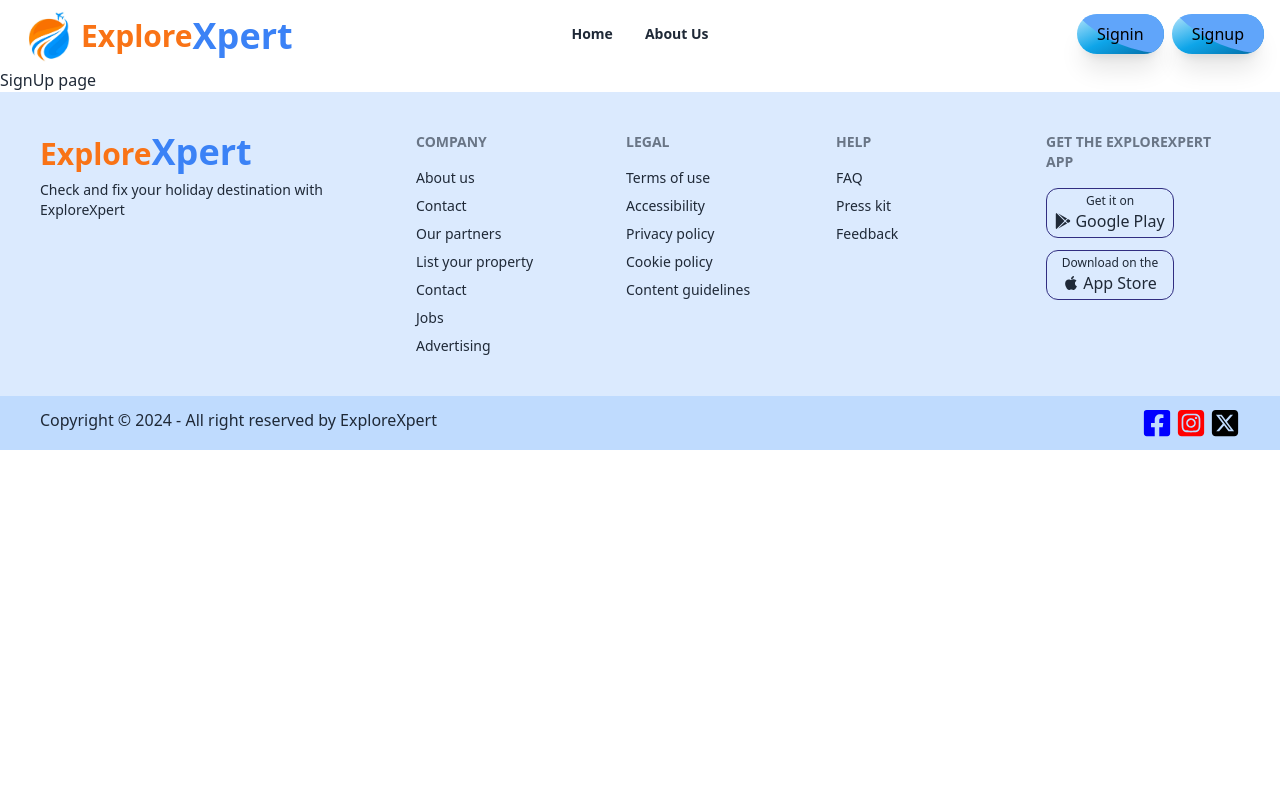
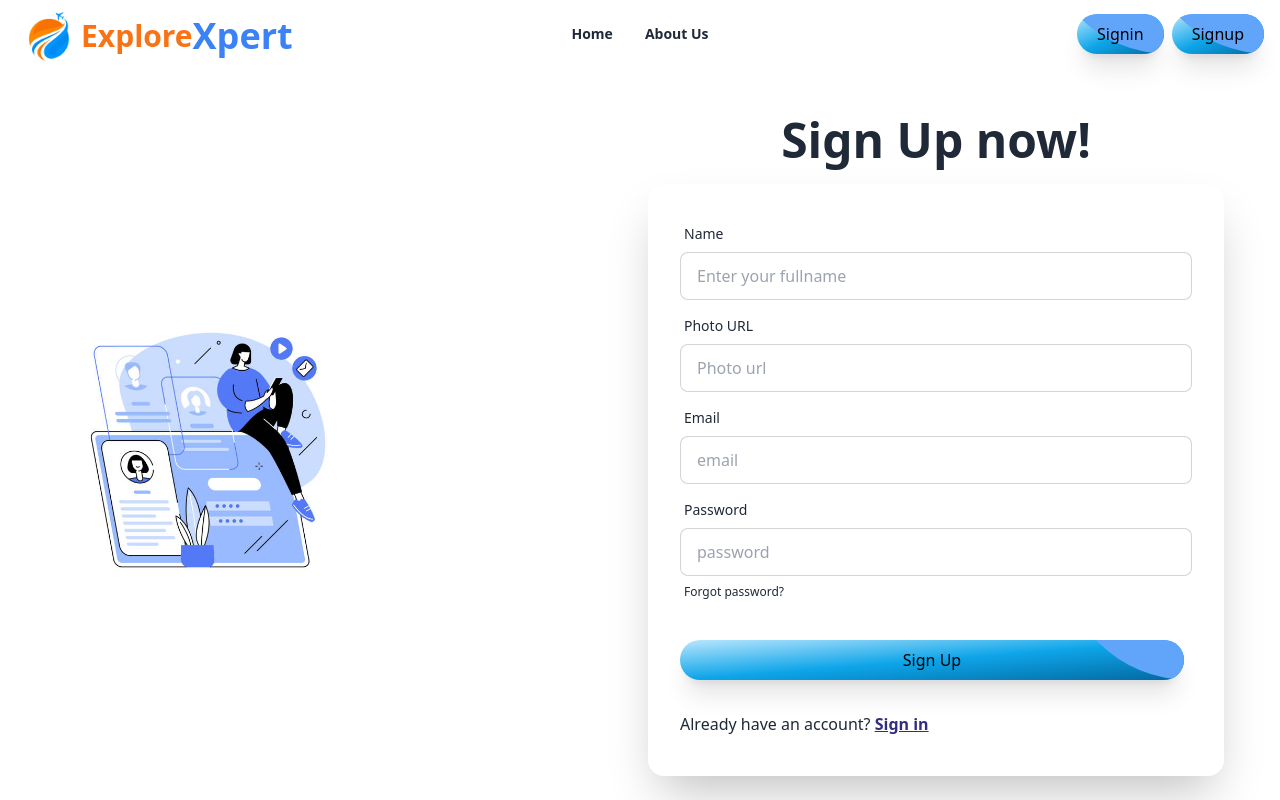
Before and after one commit to Jaheda20/tourism-management-client, a React (Vite) app: page /signup in a window 1280 px wide. Shown: the top 800 px of the page. Built offline with nearby package versions, Linux system fonts and the light colour scheme.

Commit message:
designed register page

```diff
--- a/src/Pages/Signup/SignUp.jsx
+++ b/src/Pages/Signup/SignUp.jsx
@@ -1,9 +1,56 @@
-
+import { Link } from "react-router-dom";
+import registerPhoto from "../../../public/images/regPic.jpg"
 
 const SignUp = () => {
     return (
-        <div>
-            <h2>SignUp page</h2>
+        <div className="hero mt-12 mb-20 flex flex-col md:flex-row items-center justify-center md:px-12">
+            <div className="md:w-1/2">
+                <img src={registerPhoto} alt="" className="w-80" />
+            </div>
+            <div className="md:w-1/2 w-full px-2 flex-col">
+                <div className="text-center">
+                    <h1 className="text-2xl md:text-5xl font-bold mb-5">Sign Up now!</h1>
+                </div>
+                <div className="card shrink-0 w-full max-w-sm md:max-w-4xl shadow-2xl bg-base-100">
+                    <form className=" card-body">
+                        <div className="form-control">
+                            <label className="label">
+                                <span className="label-text">Name</span>
+                            </label>
+                            <input type="email" name="name" placeholder="Enter your fullname" className="input input-bordered" required />
+                        </div>
+                        <div className="form-control">
+                            <label className="label">
+                                <span className="label-text">Photo URL</span>
+                            </label>
+                            <input type="email" placeholder="Photo url" name="photo" className="input input-bordered" required />
+                        </div>
+                        <div className="form-control">
+                            <label className="label">
+                                <span className="label-text">Email</span>
+                            </label>
+                            <input type="email" placeholder="email" name="email" className="input input-bordered" required />
+                        </div>
+                        <div className="form-control">
+                            <label className="label">
+                                <span className="label-text">Password</span>
+                            </label>
+                            <input type="password" name="password" placeholder="password" className="input input-bordered" required />
+                            <label className="label">
+                                <a href="#" className="label-text-alt link link-hover">Forgot password?</a>
+                            </label>
+                        </div>
+                        <div className="form-control mt-6">
+                            <button className="mr-2 relative inline-flex items-center justify-center p-2 px-3 md:px-5 py-2 overflow-hidden text-xs md:text-base md:font-medium transition duration-400 ease-out rounded-3xl shadow-xl group hover:ring-1 hover:ring-orange-500">
+                                <span className="absolute inset-0 w-full h-full bg-gradient-to-br from-sky-200 via-sky-500 to-sky-700"></span>
+                                <span className="absolute bottom-0 right-0 block w-64 h-64 mb-32 mr-4 transition duration-500 origin-bottom-left transform rotate-45 translate-x-24 bg-blue-400 rounded-full opacity-7s0 group-hover:rotate-90 ease"></span>
+                                <span className="relative text-black">Sign Up</span> </button>
+                        </div>
+                    </form>
+                    <p className="pl-8 pb-10">Already have an account? <Link to="/signin" className="text-indigo-900 font-semibold underline">Sign in</Link> </p>
+                </div>
+            </div>
+
         </div>
     );
 };
```
Also changed, not shown: public/images/regPic.jpg (added).
